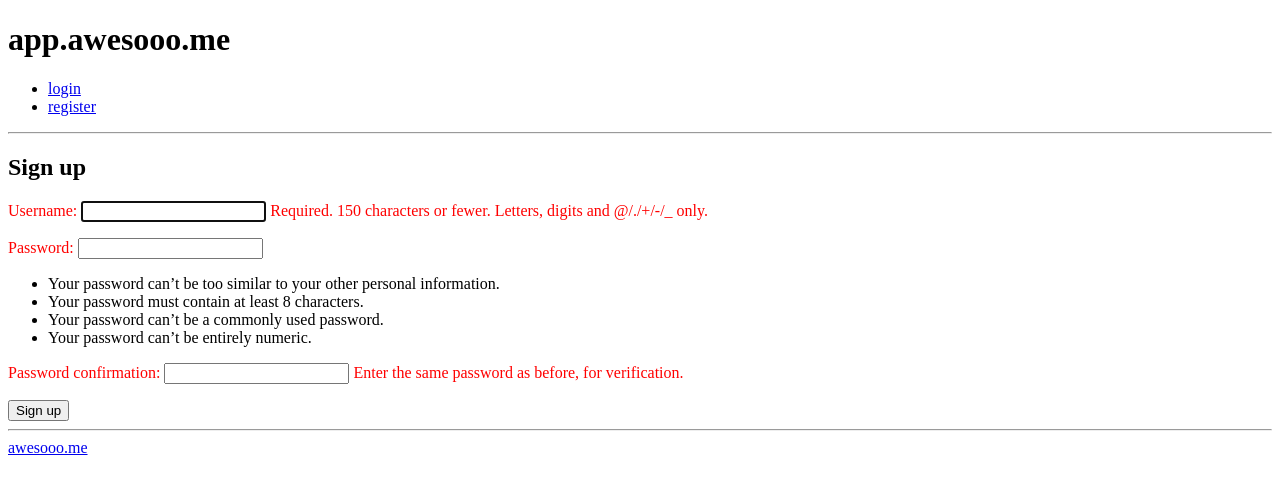
After one commit to sovietspy2/awesooome, a Django app: page /signup/ in a window 1280 px wide. The commit adds this page. Shown: the top 494 px of the page. Run offline with Django 3.2, Linux system fonts and the light colour scheme.

Commit message:
added sign up and fixed logout

```diff
--- a/gag/templates/gag/base.html
+++ b/gag/templates/gag/base.html
@@ -15,7 +15,7 @@
     {% else %}
         <ul>
             <li><a href="{% url 'gag:login' %}">login</a></li>
-            <li><a href="{% url 'gag:register' %}">register</a></li>
+            <li><a href="{% url 'gag:signup' %}">register</a></li>
         </ul>
     {% endif %}
   </header>
--- /dev/null
+++ b/gag/templates/gag/signup.html
@@ -0,0 +1,10 @@
+{% extends 'gag/base.html' %}
+
+{% block content %}
+  <h2>Sign up</h2>
+  <form method="post">
+    {% csrf_token %}
+    {{ form.as_p }}
+    <button type="submit">Sign up</button>
+  </form>
+{% endblock %}
--- a/gag/urls.py
+++ b/gag/urls.py
@@ -12,8 +12,8 @@ urlpatterns = [
     #url(r'like/(?P<int:id>\d+)/$', views.like, name='like')
     path('like/<id>/', views.like, name='like'),
     path('login/', auth_views.login, name='login'),
-    path('logout/', auth_views.logout, name='logout'),
+    path('logout/', views.logout_view, name='logout'),
     #url(r'^logout/$', auth_views.logout, {'next_page': '/'}, name='logout'),
     path('accounts/profile/', views.profile, name='profile'),
-    path('register/', views.register, name='register'),
+    path('signup/', views.signup, name='signup'),
 ]
--- a/gag/views.py
+++ b/gag/views.py
@@ -5,6 +5,8 @@ from django.http import HttpResponse
 from django.views import generic
 from django.shortcuts import get_object_or_404, render
 from django.contrib.auth import get_user
+from django.contrib.auth.forms import UserCreationForm
+from django.contrib.auth import login, authenticate, logout
 
 from .models import Post
 
@@ -28,5 +30,21 @@ def profile(request):
     user = get_user(request)
     return HttpResponse("HELLO" +user.username)
 
-def register(request):
-    return HttpResponse("HELLO")
+def signup(request):
+    if request.method == 'POST':
+        form = UserCreationForm(request.POST)
+        if form.is_valid():
+            form.save()
+            username = form.cleaned_data.get('username')
+            raw_password = form.cleaned_data.get('password1')
+            user = authenticate(username=username, password=raw_password)
+            login(request, user)
+            return render(request, 'gag/index.html', {})
+    else:
+        form = UserCreationForm()
+    return render(request, 'gag/signup.html', {'form': form})
+
+
+def logout_view(request):
+    logout(request)
+    return HttpResponse("Logged out!")
```
Also changed, not shown: db.sqlite3.
